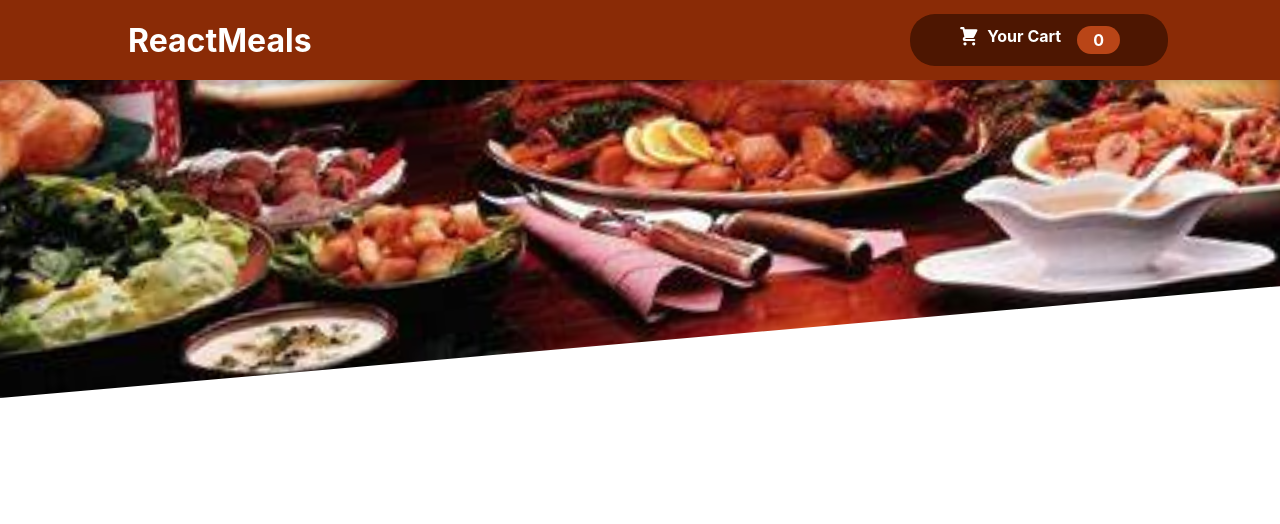
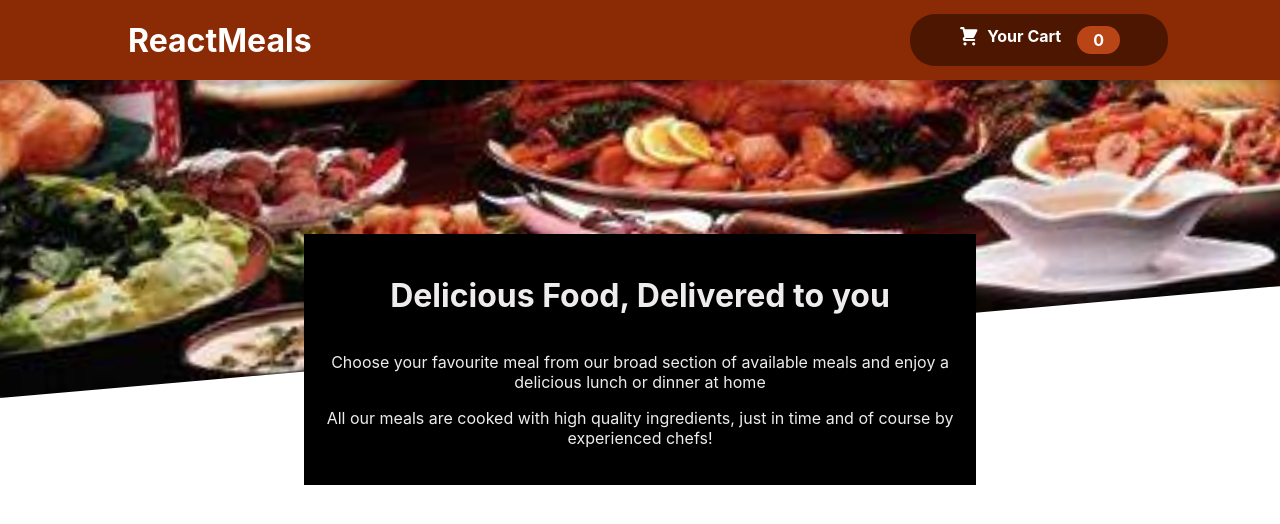
Before and after one commit to mlohithraj/restaurant-app, a React (Create React App) app: page / in a window 1280 px wide. Shown: the top 524 px of the page. Built offline with nearby package versions, Linux system fonts and the light colour scheme.

Commit message:
Adding summary to the app

```diff
--- a/src/components/Layout/Header.js
+++ b/src/components/Layout/Header.js
@@ -13,6 +13,13 @@ const Header = () => {
       <div className={classes['main-image']}>
         <img src={mealsImage} alt='A table full of delicious food!' />
       </div>
+      <div className={classes.summary}>
+        <h1>Delicious Food, Delivered to you</h1>
+        <div className={classes.paragraph}>
+        <p>Choose your favourite meal from our broad section of available meals and enjoy a delicious lunch or dinner at home</p>
+        <p>All our meals are cooked with high quality ingredients, just in time and of course by <br/> experienced chefs!</p>
+        </div>
+      </div>
     </Fragment>
   )
 }
--- a/src/components/Layout/Header.module.css
+++ b/src/components/Layout/Header.module.css
@@ -27,3 +27,27 @@
   object-fit: cover;
   transform: rotateZ(-5deg) translateY(-4rem) translateX(-1rem);
 }
+
+
+.summary {
+  border: 1px solid black;
+  padding: 20px;
+  max-width: 630px;
+  margin: 0 auto;
+  background-color: black;
+  color: rgb(238, 236, 236);
+  position: relative;
+  margin-top: -13%;
+  display: flex;
+  flex-direction: column;
+  justify-content: center;
+  align-items: center;
+}
+
+.summary h1 {
+  text-align: center;
+}
+
+.summary .paragraph {
+  text-align: center;
+}
```
